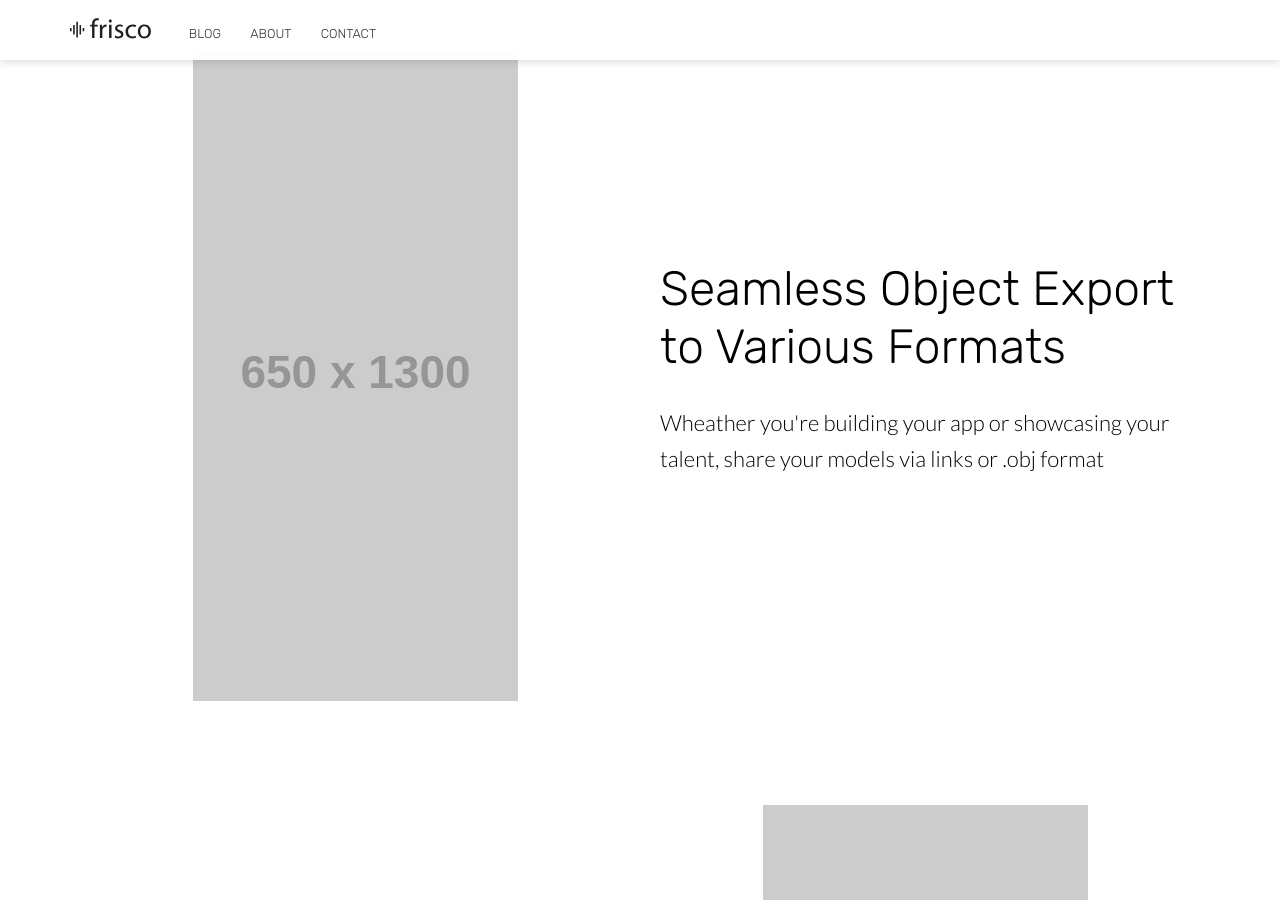
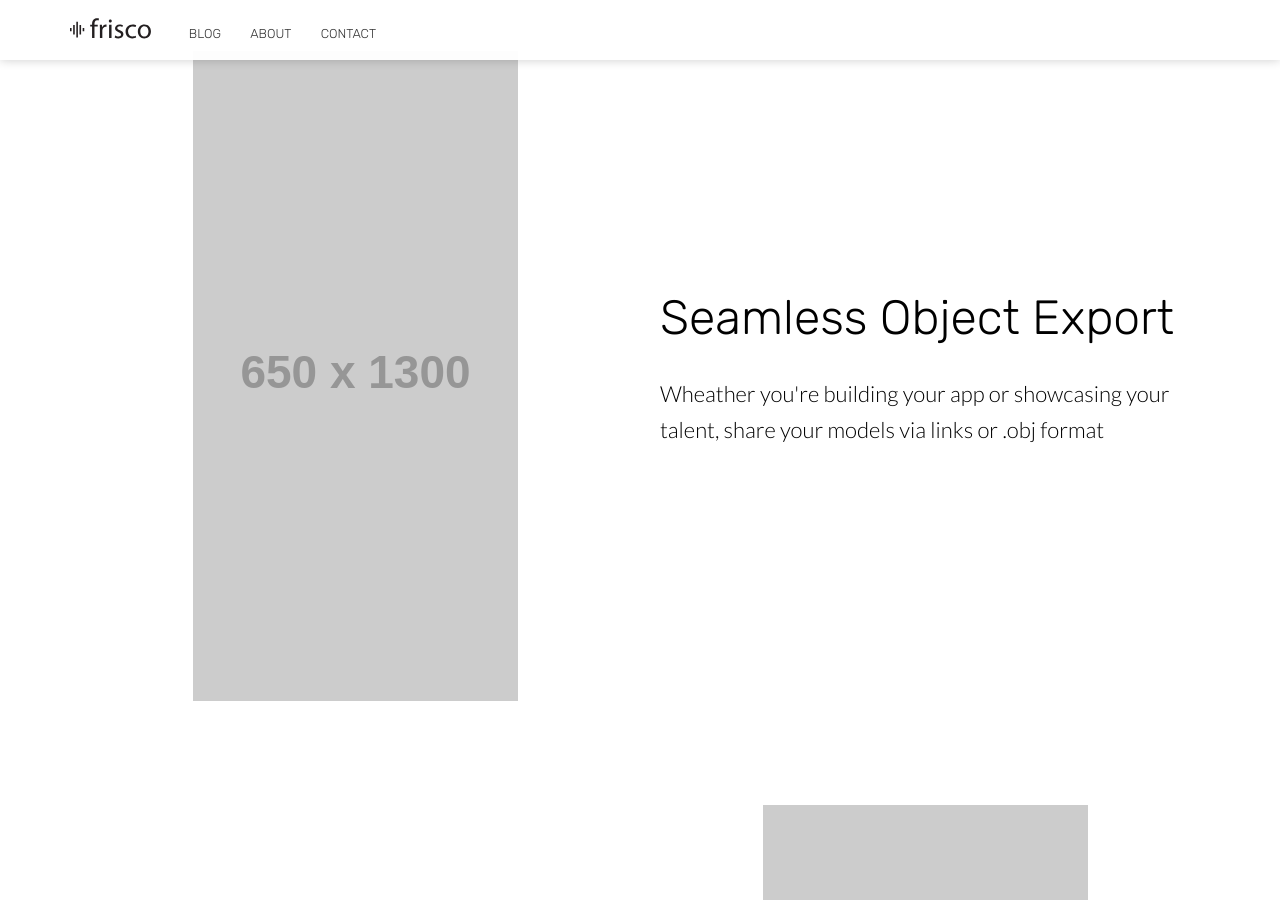
Before and after one commit to Zeg-AI/Zeg-AI.github.io, a Jekyll site: the page built from index.html, in a window 1280 px wide and 900 px high, scrolled down 1703 px. Built offline with Jekyll 4.4.1, drawn with Linux system fonts in a browser that asks for light colours; nearby versions of some CDN libraries; some of the changed text lies outside the part shown.

Commit message:
Update index.html

```diff
--- a/index.html
+++ b/index.html
@@ -32,7 +32,7 @@
 	<section class="info">
 		<div class="container flex">
 			<div class="text">
-				<h2 class="editable">Seamless Object Export to Various Formats</h2>
+				<h2 class="editable">Seamless Object Export</h2>
 				<p class="editable">Wheather you're building your app or showcasing your talent, share your models via links or .obj format</p>
 			</div>
 			<div class="image">
@@ -44,8 +44,8 @@
 	<section class="info">
 		<div class="container flex">
 			<div class="text">
-				<h2 class="editable">Seamless Object Export to Various Formats</h2>
-				<p class="editable">Wheather you're building your app or showcasing your talent, share your models via links or .obj format</p>
+				<h2 class="editable">Realtime Object Generation</h2>
+				<p class="editable">Best of all, the 3D object creation happens in real-time so you don't have to wait to see the results.</p>
 			</div>
 			<div class="image">
 				<img class="editable" src="http://placehold.it/650x1300" alt="Screenshot" />
```
